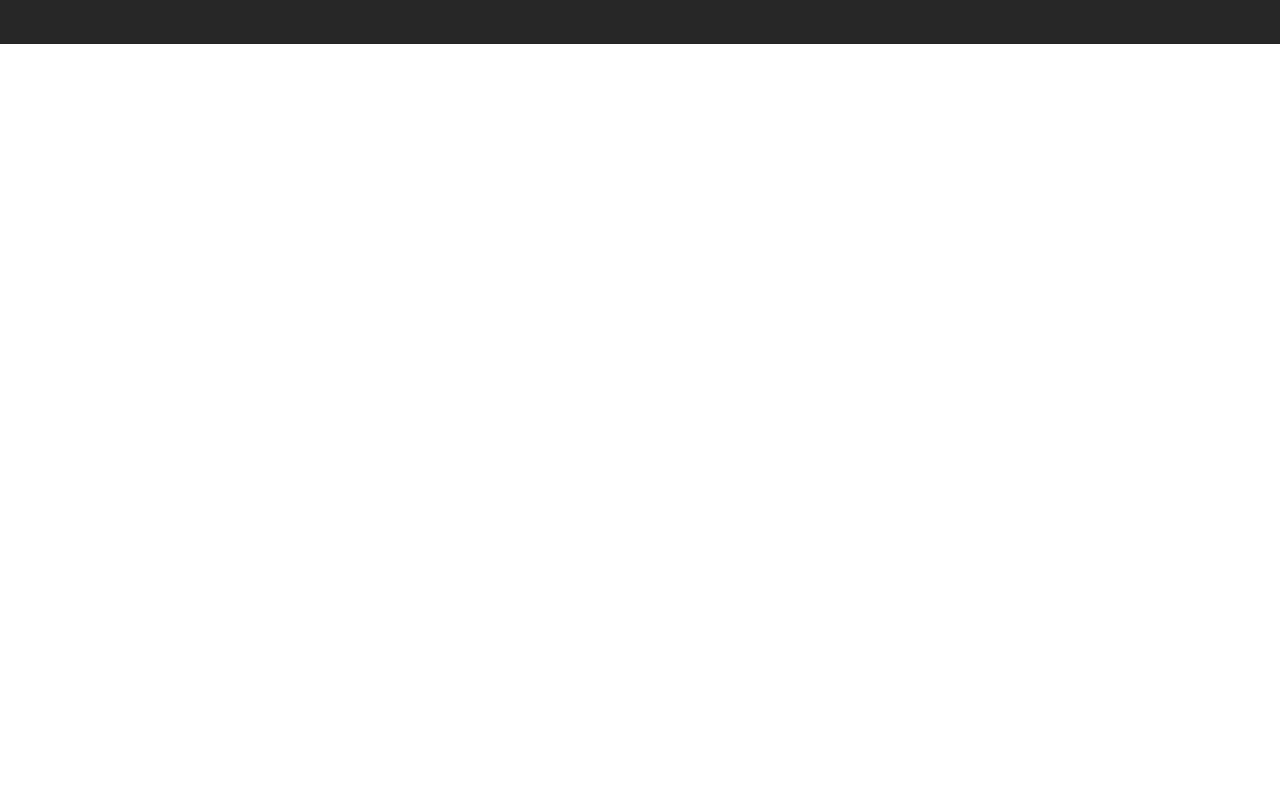
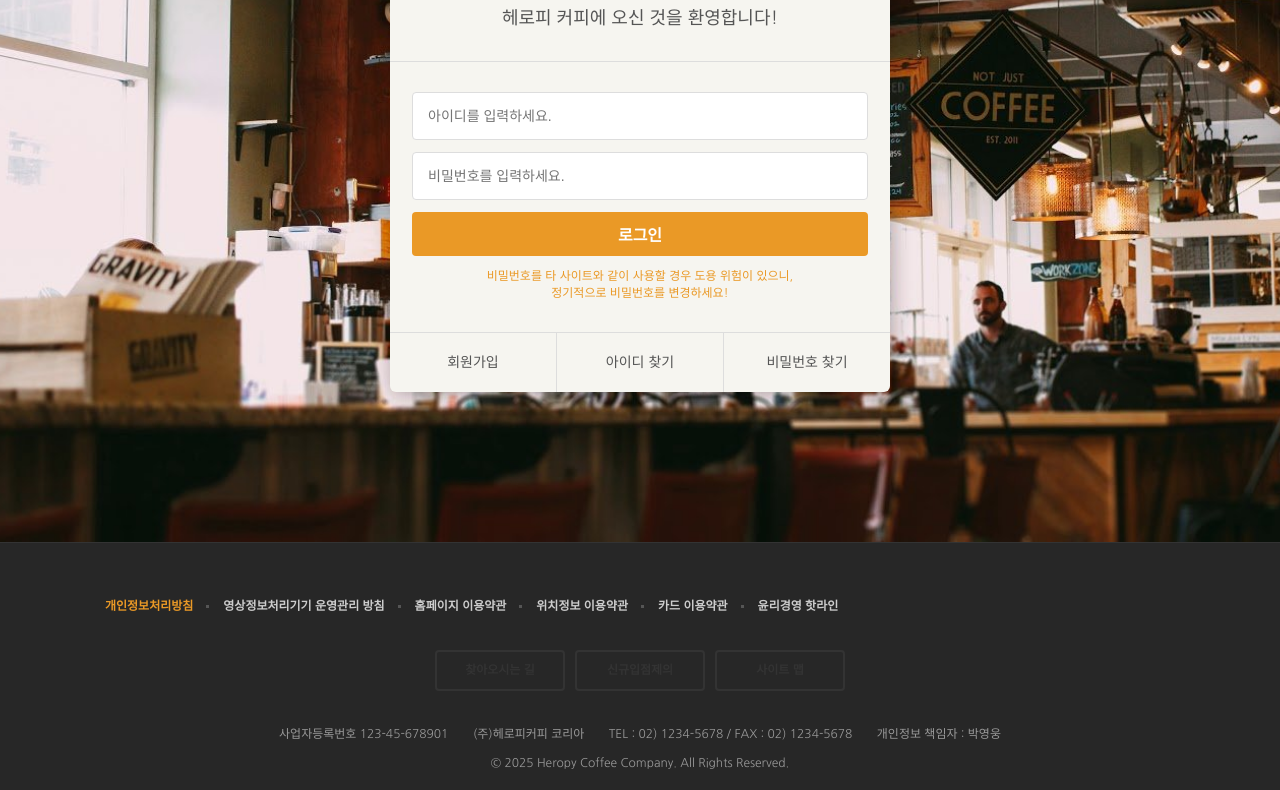
Before and after one commit to park-sang-young/heropy_coffee9876, a plain HTML site: page signin/index.html in a window 1280 px wide. Shown: the part 310-1100 px from the top of the page. Before the commit the page ends 800 px from the top, so only its background shows below. Drawn offline with nearby package versions, Linux system fonts and the light colour scheme; a script that the page names is missing.

Commit message:
로그인 섹션 추가

```diff
--- a/css/common.css
+++ b/css/common.css
@@ -34,6 +34,17 @@ img {
 .btn:hover {
     background-color: #333;
     color: #fff;
+}
+.btn.btn--primary {
+    color: #fff;
+    background-color: #ea9926;
+    border: none;
+}
+.btn.btn--primary:hover {
+    background-color: #cc8823;
+}
+.btn.block {
+    width: 100%;
 }
 
 .back-to-position {
--- a/css/signin.css
+++ b/css/signin.css
@@ -0,0 +1,70 @@
+.signin {
+    margin-top: 120px;
+    padding: 100px 0 150px;
+    background-image: url("../images/signin_bg.jpg");
+    background-attachment: fixed;
+    background-repeat: no-repeat;
+    background-position: center;
+    background-size: cover;
+}
+
+.signin h1 {
+    color: #fff;
+    font-size: 30px;
+    font-weight: 700;
+    text-align: center;
+    margin-bottom: 24px;
+}
+
+.signin__card {
+    width: 500px;
+    margin: 0 auto;
+    border-radius: 6px;
+    background-color: #f6f5f0;
+    box-shadow: 2px 2px 20px rgba(0, 0, 0, .3);
+    color: #555;
+}
+.signin__card h2 {
+    padding: 30px;
+    font-size: 18px;
+    text-align: center;
+    border-bottom: 1px solid #ddd;
+}
+.signin__card form {
+    padding: 30px 22px;
+}
+.signin__card form input {
+    width: 100%;
+    margin-bottom: 12px;
+    padding: 15px;
+    border: 1px solid #ddd;
+    border-radius: 4px;
+    outline: none;
+    box-sizing: border-box;
+    font-size: 14px;
+}
+.signin__card form p {
+    margin-top: 12px;
+    font-size: 12px;
+    color: #ea9926;
+    text-align: center;
+}
+.signin__card .actions {
+    display: flex;
+    border-top: 1px solid #ddd;
+}
+.signin__card .actions a {
+    flex-grow: 1;
+    flex-basis: 0;
+    text-align: center;
+    padding: 20px;
+    color: #555;
+    font-size: 14px;
+    border-right: 1px solid #ddd;
+}
+.signin__card .actions a:hover {
+    text-decoration: underline;
+}
+.signin__card .actions a:last-child {
+    border-right: none;
+}
--- a/signin/index.html
+++ b/signin/index.html
@@ -366,6 +366,25 @@
         </div>
     </header>
 
+    <section class="signin">
+        <h1>로그인</h1>
+        <div class="signin__card">
+            <h2>헤로피 커피에 오신 것을 환영합니다!</h2>
+            <form action="">
+                <input type="text" placeholder="아이디를 입력하세요." />
+                <input type="password" placeholder="비밀번호를 입력하세요." />
+                <button type="submit" class="btn btn--primary block">로그인</button>
+                <p>
+                    비밀번호를 타 사이트와 같이 사용할 경우 도용 위험이 있으니,<br />정기적으로 비밀번호를 변경하세요!
+                </p>
+            </form>
+            <div class="actions">
+                <a href="javascript:void(0)">회원가입</a>
+                <a href="javascript:void(0)">아이디 찾기</a>
+                <a href="javascript:void(0)">비밀번호 찾기</a>
+            </div>
+        </div>
+    </section>
      <footer>
         <div class="inner">
             <ul class="menu">
```
